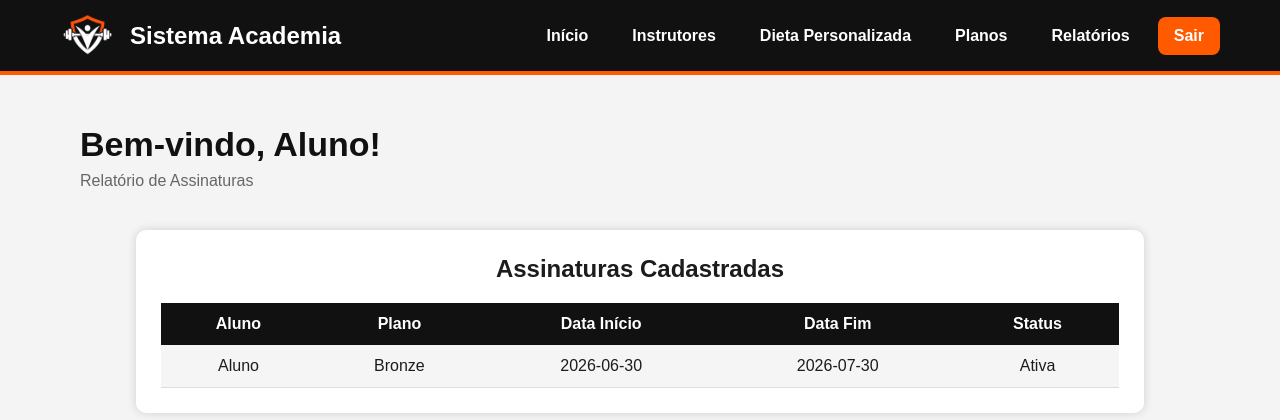
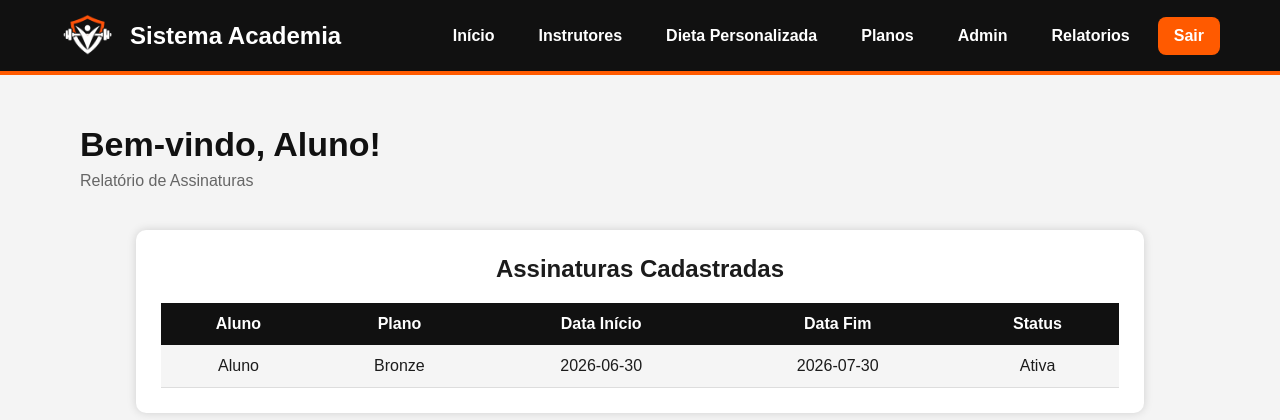
Before and after one commit to Joao-Guilherme-GOliveira/Sistema-Academia-ProgWeb, a PHP site: page /relatorio.php in a window 1280 px wide. Shown: the top 420 px of the page. Run offline with PHP 8.4, Linux system fonts and the light colour scheme; a user stored in the database is signed in; data comes from the database, SQL or seed files in the repository.

Commit message:
fix: Modificado sistema de permissoes

```diff
--- a/index.php
+++ b/index.php
@@ -33,7 +33,9 @@ $nome = $_SESSION['nome'];
         <?php if ($_SESSION['tipo_usuario'] == 'admin'): ?>
             <a href="crud/admin.php" class="admin-link">Admin</a>
         <?php endif; ?>
-        <a href="relatorio.php">Relatórios</a>
+        <?php if ($_SESSION['tipo_usuario'] == 'admin'): ?>
+            <a href="relatorio.php" class="admin-link">Relatorios</a>
+        <?php endif; ?>
         <a href="sair.php" class="sair">Sair</a>
     </nav>
 </header>
--- a/pagamentos.php
+++ b/pagamentos.php
@@ -62,7 +62,9 @@ function formatarData($data) {
         <?php if ($_SESSION['tipo_usuario'] == 'admin'): ?>
             <a href="crud/admin.php" class="admin-link">Admin</a>
         <?php endif; ?>
-        <a href="relatorio.php">Relatórios</a>
+        <?php if ($_SESSION['tipo_usuario'] == 'admin'): ?>
+            <a href="relatorio.php" class="admin-link">Relatorios</a>
+        <?php endif; ?>
         <a href="sair.php" class="sair">Sair</a>
     </nav>
 </header>
--- a/relatorio.php
+++ b/relatorio.php
@@ -4,6 +4,10 @@ session_start();
 include "conexao.php";
 if (!isset($_SESSION['id_usuario'])) {
     header("Location: login.php");
+    exit;
+}
+if ($_SESSION['tipo_usuario'] != "admin") {
+    header("Location: ../index.php");
     exit;
 }
 
@@ -59,7 +63,12 @@ $resultado = mysqli_query($conn, $sql);
         <a href="professores.php">Instrutores</a>
         <a href="imc.php">Dieta Personalizada</a>
         <a href="planos.php">Planos</a>
-        <a href="relatorio.php">Relatórios</a>
+        <?php if ($_SESSION['tipo_usuario'] == 'admin'): ?>
+            <a href="crud/admin.php" class="admin-link">Admin</a>
+        <?php endif; ?>
+        <?php if ($_SESSION['tipo_usuario'] == 'admin'): ?>
+            <a href="relatorio.php" class="admin-link">Relatorios</a>
+        <?php endif; ?>
         <a href="sair.php" class="sair">Sair</a>
     </nav>
 
--- a/treinos.php
+++ b/treinos.php
@@ -74,7 +74,9 @@ if ($alunoRow) {
         <?php if ($_SESSION['tipo_usuario'] == 'admin'): ?>
             <a href="crud/admin.php" class="admin-link">Admin</a>
         <?php endif; ?>
-        <a href="relatorio.php">Relatórios</a>
+        <?php if ($_SESSION['tipo_usuario'] == 'admin'): ?>
+            <a href="relatorio.php" class="admin-link">Relatorios</a>
+        <?php endif; ?>
         <a href="sair.php" class="sair">Sair</a>
     </nav>
 </header>
```
Also changed, not shown: imc.php (+6 -1 lines), planos.php (+6 -1 lines), professores.php (+6 -1 lines).
